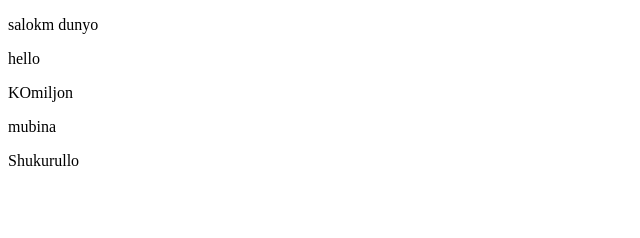
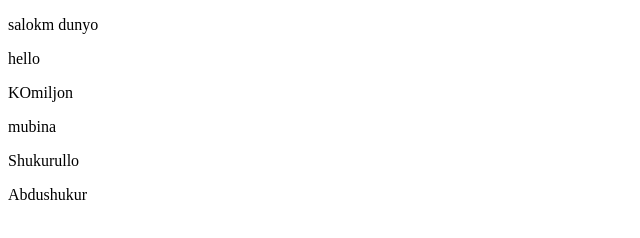
Before and after one commit to bekicom/38-dars, a plain HTML site: page index.html in a window 1280 px wide. Shown: the whole page, without its empty margins (0-640 px from the left). Drawn offline with Linux system fonts and the light colour scheme.

Commit message:
shgachgcs

```diff
--- a/index.html
+++ b/index.html
@@ -12,5 +12,6 @@
     <p>KOmiljon</p>
     <p>mubina</p>
     <p>Shukurullo</p>
+    <p>Abdushukur</p>
   </body>
 </html>
```
